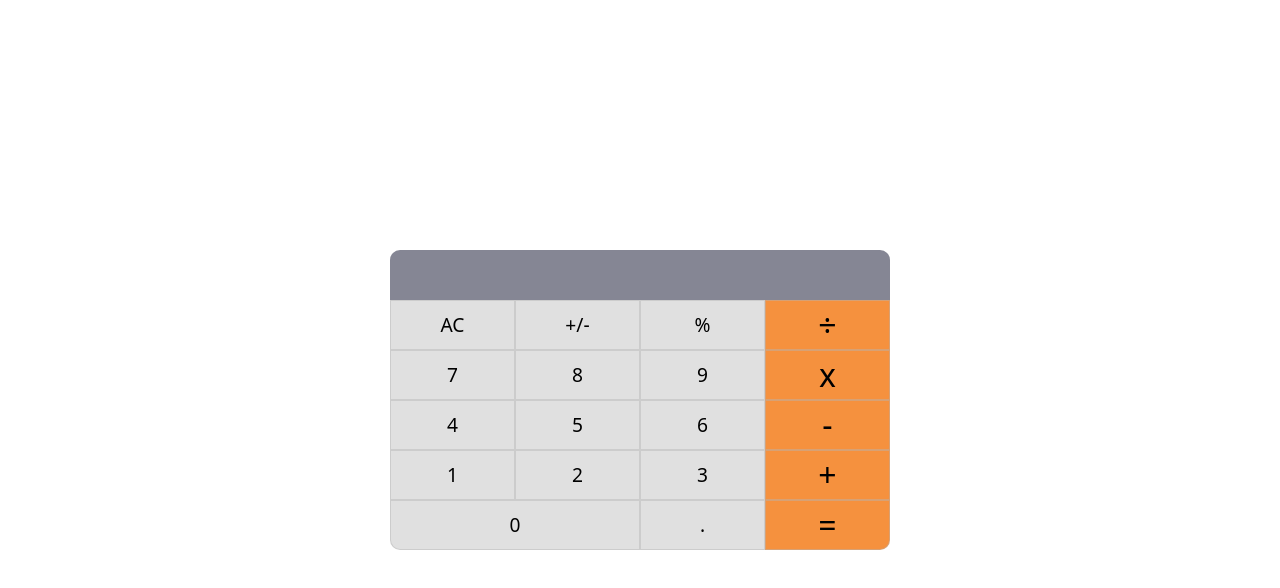
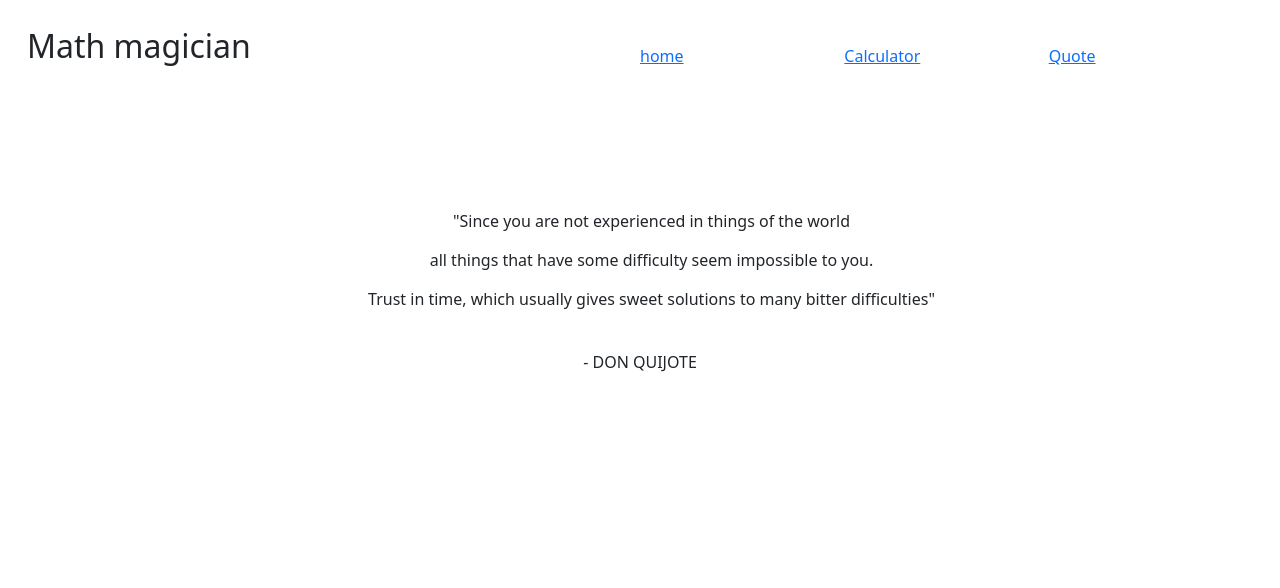
Before and after one commit to PierreBarba/math-magician, a React (Create React App) app: page /Quote in a window 1280 px wide. Shown: the top 588 px of the page. Built offline with nearby package versions, Linux system fonts and the light colour scheme.

Commit message:
add the pages home, quote and give style

```diff
--- a/package.json
+++ b/package.json
@@ -10,6 +10,8 @@
     "prop-types": "^15.8.1",
     "react": "^18.2.0",
     "react-dom": "^18.2.0",
+    "react-lorem-ipsum": "^1.4.10",
+    "react-router-dom": "^6.7.0",
     "react-scripts": "5.0.1",
     "web-vitals": "^2.1.4"
   },
--- a/src/App.js
+++ b/src/App.js
@@ -1,17 +1,25 @@
+import { Route, Routes, Link } from 'react-router-dom';
 import React from 'react';
 import Calculator from './components/Calculator';
+import Home from './components/Home';
+import Quote from './components/Quote';
 
-class App extends React.Component {
-  constructor(props) {
-    super(props);
-    this.state = {};
-  }
-
-  render() {
-    return (
-      <Calculator />
-    );
-  }
+export default function App() {
+  return (
+    <>
+      <nav>
+        <h2 className="subtitle"> Math magician </h2>
+        <ul>
+          <li className="navLink"><Link to="./">home</Link></li>
+          <li className="navLink"><Link to="/Calculator">Calculator</Link></li>
+          <li className="navLink"><Link to="/Quote"> Quote </Link></li>
+        </ul>
+      </nav>
+      <Routes>
+        <Route path="/" element={<Home />} />
+        <Route path="/Calculator" element={<Calculator />} />
+        <Route path="/Quote" element={<Quote />} />
+      </Routes>
+    </>
+  );
 }
-
-export default App;
--- a/src/components/Calculator.js
+++ b/src/components/Calculator.js
@@ -15,6 +15,8 @@ const Calculator = () => {
   const { total, next, operation } = state;
   return (
     <section className="containerCalculator">
+      <div className="pMath"> Let&apos;s Do Some Math </div>
+      <div className="calculatorDiv">
         <div className="result">
           {total}
           {operation}
@@ -41,6 +43,7 @@ const Calculator = () => {
           <button onClick={handleClick} type="button" className="buttonCalculator">.</button>
           <button onClick={handleClick} type="button" className="buttonCalculator color-equal">=</button>
         </div>
+      </div>
     </section>
   );
 };
--- /dev/null
+++ b/src/components/Home.js
@@ -0,0 +1,12 @@
+import { LoremIpsum } from 'react-lorem-ipsum';
+
+const Home = () => (
+  <div className="home-section">
+    <h2 className="home-title">Welcome to our page!</h2>
+    <p className="textSection">
+      <LoremIpsum p={2} />
+    </p>
+  </div>
+);
+
+export default Home;
--- /dev/null
+++ b/src/components/Quote.js
@@ -0,0 +1,14 @@
+const Quote = () => (
+  <div className="home-section">
+    <h4 className="sentence">
+      &quot;Since you are not experienced in things of the world
+      <br />
+      all things that have some difficulty seem impossible to you.
+      <br />
+      Trust in time, which usually gives sweet solutions to many bitter difficulties&quot;
+    </h4>
+    <p className="author"> - DON QUIJOTE </p>
+  </div>
+);
+
+export default Quote;
--- a/src/index.css
+++ b/src/index.css
@@ -6,21 +6,20 @@
   -moz-box-sizing: border-box;
   -webkit-box-sizing: border-box;
   box-sizing: border-box;
+  width: 100%;
 }
 
 #root {
   width: 100vw;
   height: 100vh;
-  display: flex;
   align-items: center;
   justify-content: center;
 }
 
 .containerCalculator {
-  width: 500px;
   display: flex;
-  flex-direction: column;
-  justify-content: flex-start;
+  flex-direction: row;
+  margin: 62px 0px 0px 0px;
 }
 
 .result {
@@ -83,3 +82,65 @@
     width: 25%;
   }
 }
+
+/* navbar page */
+
+nav{
+  display: flex;
+  justify-content: space-between;
+  padding: 27px;
+}
+
+.subtitle{
+font-size:xx-large;
+}
+
+ul {
+  display: flex;
+  list-style: none;
+  padding: 17px 0px 0px 0px;
+}
+
+/* Home page*/
+
+.home-title{
+  font-size: x-large;
+  margin: 15px 0px 0px 0px;
+  padding: 18px;
+}
+
+.textSection {
+  margin: 10px 0px 35px 0px;
+  padding: 0px 50px 0px 37px;
+}
+
+/* calculator page*/
+
+
+.pMath{
+  text-align: justify;
+  font-size: x-large;
+  padding: 0px 0px 0px 63px;
+}
+
+.calculatorDiv{
+  margin: 0px 126px 0px 0px;
+}
+
+/* Quotes page*/
+
+.home-section{
+
+}
+
+.sentence {
+  font-size: unset;
+  text-align: center;
+  padding: 10px 0px 0px 23px;
+  line-height: 39px;
+  margin: 81px 0px 31px 0px;
+}
+
+.author{
+  text-align: center;
+}
--- a/src/index.js
+++ b/src/index.js
@@ -1,11 +1,14 @@
 import React from 'react';
 import ReactDOM from 'react-dom/client';
 import './index.css';
+import { BrowserRouter } from 'react-router-dom';
 import App from './App';
 
 const root = ReactDOM.createRoot(document.getElementById('root'));
 root.render(
   <React.StrictMode>
-    <App />
+    <BrowserRouter>
+      <App />
+    </BrowserRouter>
   </React.StrictMode>,
 );
```
Also changed, not shown: src/App.css (line endings or trailing spaces), 1 other file (tests, documents, lock files or other folders). Lines whose indentation alone changed are shown as unchanged.
